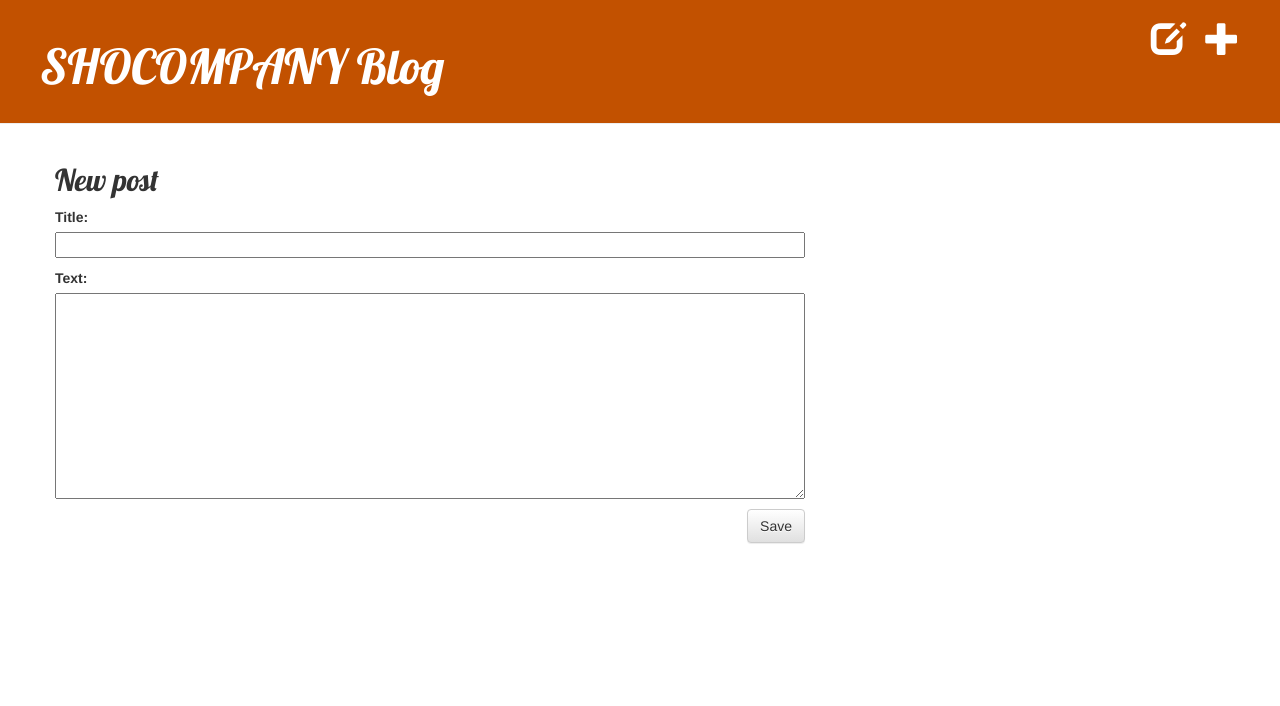
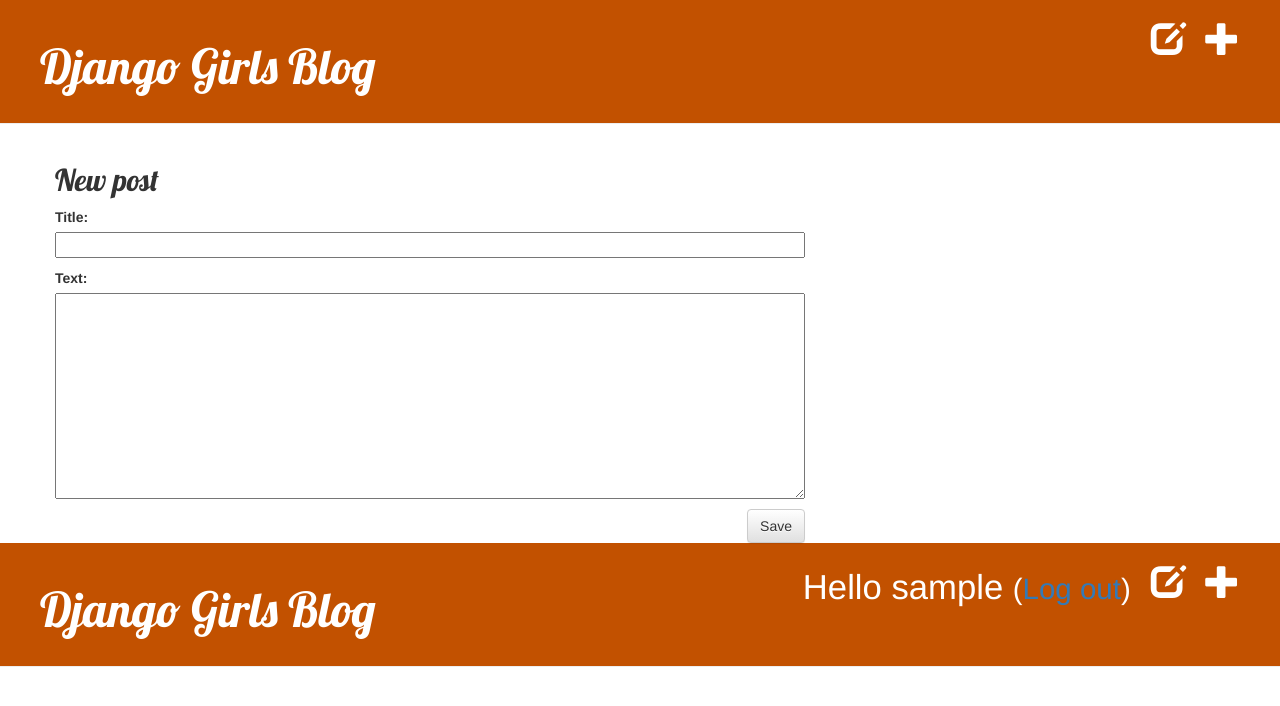
Before and after one commit to shocompany/my-first-blog, a Django app: page /post/new/ in a window 1280 px wide. Shown: the top 706 px of the page. Run offline with Django 3.2, Linux system fonts and the light colour scheme; the visitor is signed in with stand-in values (Sample User, id 1); some libraries are stand-ins or nearby versions.

Commit message:
Changed the HTML for the site.

```diff
--- a/blog/templates/blog/base.html
+++ b/blog/templates/blog/base.html
@@ -12,8 +12,10 @@
             {% if user.is_authenticated %}
                 <a href="{% url 'post_new' %}" class="top-menu"><span class="glyphicon glyphicon-plus"></span></a>
                 <a href="{% url 'post_draft_list' %}" class="top-menu"><span class="glyphicon glyphicon-edit"></span></a>
+            {% else %}
+                <a href="{% url 'login' %}" class="top-menu"><span class="glyphicon glyphicon-lock"></span></a>
             {% endif %}
-            <h1><a href="/">SHOCOMPANY Blog</a></h1>
+            <h1><a href="/">Django Girls Blog</a></h1>
         </div>
         <div class="content container">
             <div class="row">
@@ -25,3 +27,14 @@
         </div>
     </body>
 </html>
+
+<div class="page-header">
+    {% if user.is_authenticated %}
+        <a href="{% url 'post_new' %}" class="top-menu"><span class="glyphicon glyphicon-plus"></span></a>
+        <a href="{% url 'post_draft_list' %}" class="top-menu"><span class="glyphicon glyphicon-edit"></span></a>
+        <p class="top-menu">Hello {{ user.username }} <small>(<a href="{% url 'logout' %}">Log out</a>)</small></p>
+    {% else %}
+        <a href="{% url 'login' %}" class="top-menu"><span class="glyphicon glyphicon-lock"></span></a>
+    {% endif %}
+    <h1><a href="/">Django Girls Blog</a></h1>
+</div>
--- a/mysite/urls.py
+++ b/mysite/urls.py
@@ -1,7 +1,11 @@
+from django.urls import path, include
 from django.contrib import admin
-from django.urls import path, include
+
+from django.contrib.auth import views
 
 urlpatterns = [
     path('admin/', admin.site.urls),
+    path('accounts/login/', views.LoginView.as_view(), name='login'),
+    path('accounts/logout/', views.LogoutView.as_view(next_page='/'), name='logout'),
     path('', include('blog.urls')),
 ]
```
Also changed, not shown: blog/templates/registration/login.html (added, +24 -0 lines).
